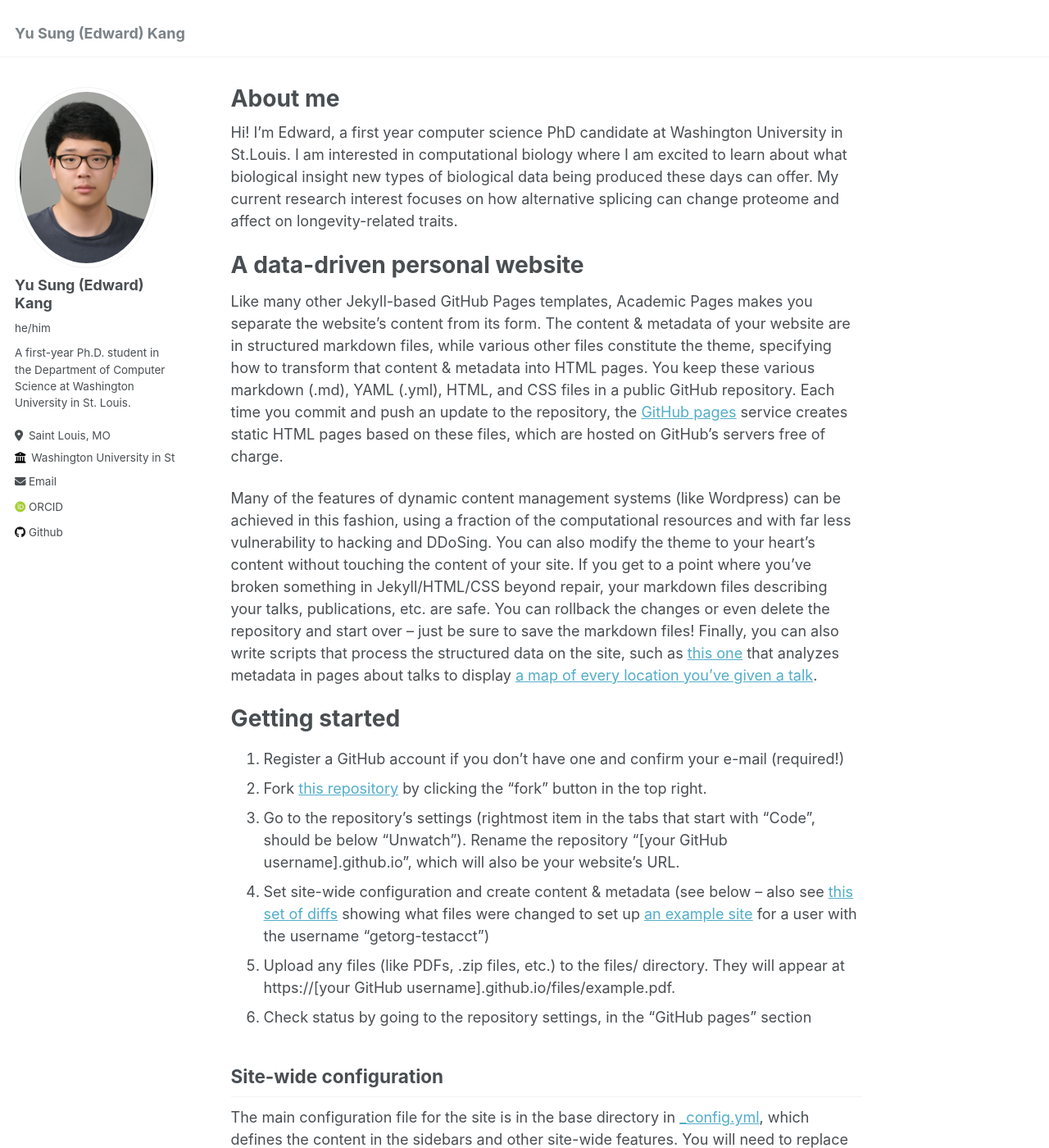
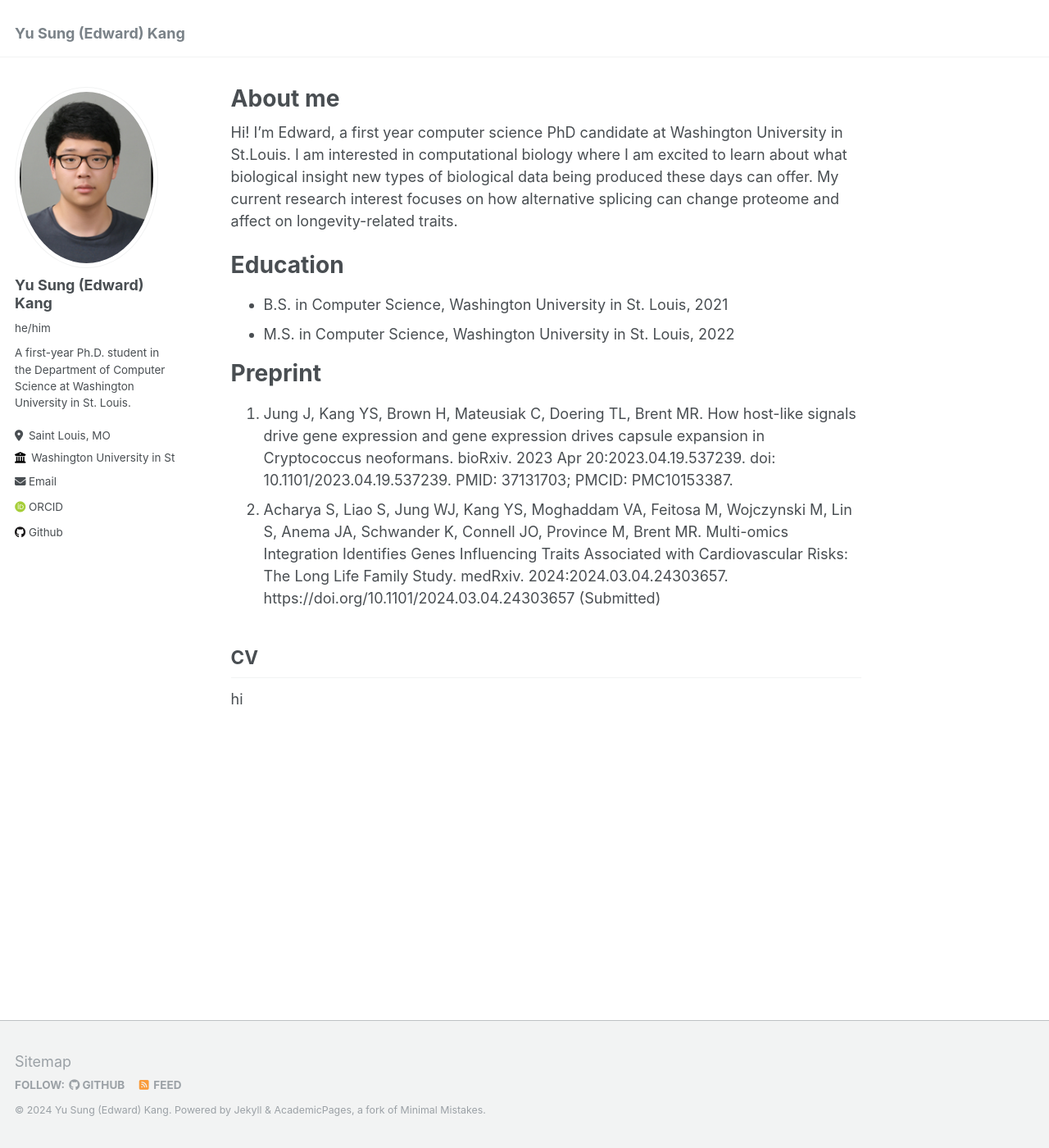
Before and after one commit to edwardkang0925/edwardkang0925.github.io, a Jekyll site: the page built from _pages/about.md, in a window 1280 px wide and 1400 px high. Shown: the whole window at 82% size. Built offline with Jekyll 4.4.1, drawn with Linux system fonts in a browser that asks for light colours; some web fonts are replaced; some of the changed text lies outside the part shown.

Commit message:
about me page

```diff
--- a/_pages/about.md
+++ b/_pages/about.md
@@ -9,41 +9,16 @@ redirect_from:
 
 Hi! I'm Edward, a first year computer science PhD candidate at Washington University in St.Louis. I am interested in computational biology where I am excited to learn about what biological insight new types of biological data being produced these days can offer. My current research interest focuses on how alternative splicing can change proteome and affect on longevity-related traits.
 
-A data-driven personal website
+Education
 ======
-Like many other Jekyll-based GitHub Pages templates, Academic Pages makes you separate the website's content from its form. The content & metadata of your website are in structured markdown files, while various other files constitute the theme, specifying how to transform that content & metadata into HTML pages. You keep these various markdown (.md), YAML (.yml), HTML, and CSS files in a public GitHub repository. Each time you commit and push an update to the repository, the [GitHub pages](https://pages.github.com/) service creates static HTML pages based on these files, which are hosted on GitHub's servers free of charge.
+- B.S. in Computer Science, Washington University in St. Louis, 2021
+- M.S. in Computer Science, Washington University in St. Louis, 2022
 
-Many of the features of dynamic content management systems (like Wordpress) can be achieved in this fashion, using a fraction of the computational resources and with far less vulnerability to hacking and DDoSing. You can also modify the theme to your heart's content without touching the content of your site. If you get to a point where you've broken something in Jekyll/HTML/CSS beyond repair, your markdown files describing your talks, publications, etc. are safe. You can rollback the changes or even delete the repository and start over -- just be sure to save the markdown files! Finally, you can also write scripts that process the structured data on the site, such as [this one](https://github.com/academicpages/academicpages.github.io/blob/master/talkmap.ipynb) that analyzes metadata in pages about talks to display [a map of every location you've given a talk](https://academicpages.github.io/talkmap.html).
+Preprint
+======
+1. Jung J, Kang YS, Brown H, Mateusiak C, Doering TL, Brent MR. How host-like signals drive gene expression and gene expression drives capsule expansion in Cryptococcus neoformans. bioRxiv. 2023 Apr 20:2023.04.19.537239. doi: 10.1101/2023.04.19.537239. PMID: 37131703; PMCID: PMC10153387.
+2. Acharya S, Liao S, Jung WJ, Kang YS, Moghaddam VA, Feitosa M, Wojczynski M, Lin S, Anema JA, Schwander K, Connell JO, Province M, Brent MR. Multi-omics Integration Identifies Genes Influencing Traits Associated with Cardiovascular Risks: The Long Life Family Study. medRxiv. 2024:2024.03.04.24303657. https://doi.org/10.1101/2024.03.04.24303657 (Submitted)
 
-Getting started
-======
-1. Register a GitHub account if you don't have one and confirm your e-mail (required!)
-1. Fork [this repository](https://github.com/academicpages/academicpages.github.io) by clicking the "fork" button in the top right.
-1. Go to the repository's settings (rightmost item in the tabs that start with "Code", should be below "Unwatch"). Rename the repository "[your GitHub username].github.io", which will also be your website's URL.
-1. Set site-wide configuration and create content & metadata (see below -- also see [this set of diffs](http://archive.is/3TPas) showing what files were changed to set up [an example site](https://getorg-testacct.github.io) for a user with the username "getorg-testacct")
-1. Upload any files (like PDFs, .zip files, etc.) to the files/ directory. They will appear at https://[your GitHub username].github.io/files/example.pdf.
-1. Check status by going to the repository settings, in the "GitHub pages" section
-
-Site-wide configuration
+CV
 ------
-The main configuration file for the site is in the base directory in [_config.yml](https://github.com/academicpages/academicpages.github.io/blob/master/_config.yml), which defines the content in the sidebars and other site-wide features. You will need to replace the default variables with ones about yourself and your site's github repository. The configuration file for the top menu is in [_data/navigation.yml](https://github.com/academicpages/academicpages.github.io/blob/master/_data/navigation.yml). For example, if you don't have a portfolio or blog posts, you can remove those items from that navigation.yml file to remove them from the header.
-
-Create content & metadata
-------
-For site content, there is one markdown file for each type of content, which are stored in directories like _publications, _talks, _posts, _teaching, or _pages. For example, each talk is a markdown file in the [_talks directory](https://github.com/academicpages/academicpages.github.io/tree/master/_talks). At the top of each markdown file is structured data in YAML about the talk, which the theme will parse to do lots of cool stuff. The same structured data about a talk is used to generate the list of talks on the [Talks page](https://academicpages.github.io/talks), each [individual page](https://academicpages.github.io/talks/2012-03-01-talk-1) for specific talks, the talks section for the [CV page](https://academicpages.github.io/cv), and the [map of places you've given a talk](https://academicpages.github.io/talkmap.html) (if you run this [python file](https://github.com/academicpages/academicpages.github.io/blob/master/talkmap.py) or [Jupyter notebook](https://github.com/academicpages/academicpages.github.io/blob/master/talkmap.ipynb), which creates the HTML for the map based on the contents of the _talks directory).
-
-**Markdown generator**
-
-I have also created [a set of Jupyter notebooks](https://github.com/academicpages/academicpages.github.io/tree/master/markdown_generator
-) that converts a CSV containing structured data about talks or presentations into individual markdown files that will be properly formatted for the Academic Pages template. The sample CSVs in that directory are the ones I used to create my own personal website at stuartgeiger.com. My usual workflow is that I keep a spreadsheet of my publications and talks, then run the code in these notebooks to generate the markdown files, then commit and push them to the GitHub repository.
-
-How to edit your site's GitHub repository
-------
-Many people use a git client to create files on their local computer and then push them to GitHub's servers. If you are not familiar with git, you can directly edit these configuration and markdown files directly in the github.com interface. Navigate to a file (like [this one](https://github.com/academicpages/academicpages.github.io/blob/master/_talks/2012-03-01-talk-1.md) and click the pencil icon in the top right of the content preview (to the right of the "Raw | Blame | History" buttons). You can delete a file by clicking the trashcan icon to the right of the pencil icon. You can also create new files or upload files by navigating to a directory and clicking the "Create new file" or "Upload files" buttons.
-
-Example: editing a markdown file for a talk
-![Editing a markdown file for a talk](/images/editing-talk.png)
-
-For more info
-------
-More info about configuring Academic Pages can be found in [the guide](https://academicpages.github.io/markdown/). The [guides for the Minimal Mistakes theme](https://mmistakes.github.io/minimal-mistakes/docs/configuration/) (which this theme was forked from) might also be helpful.
+hi
```
